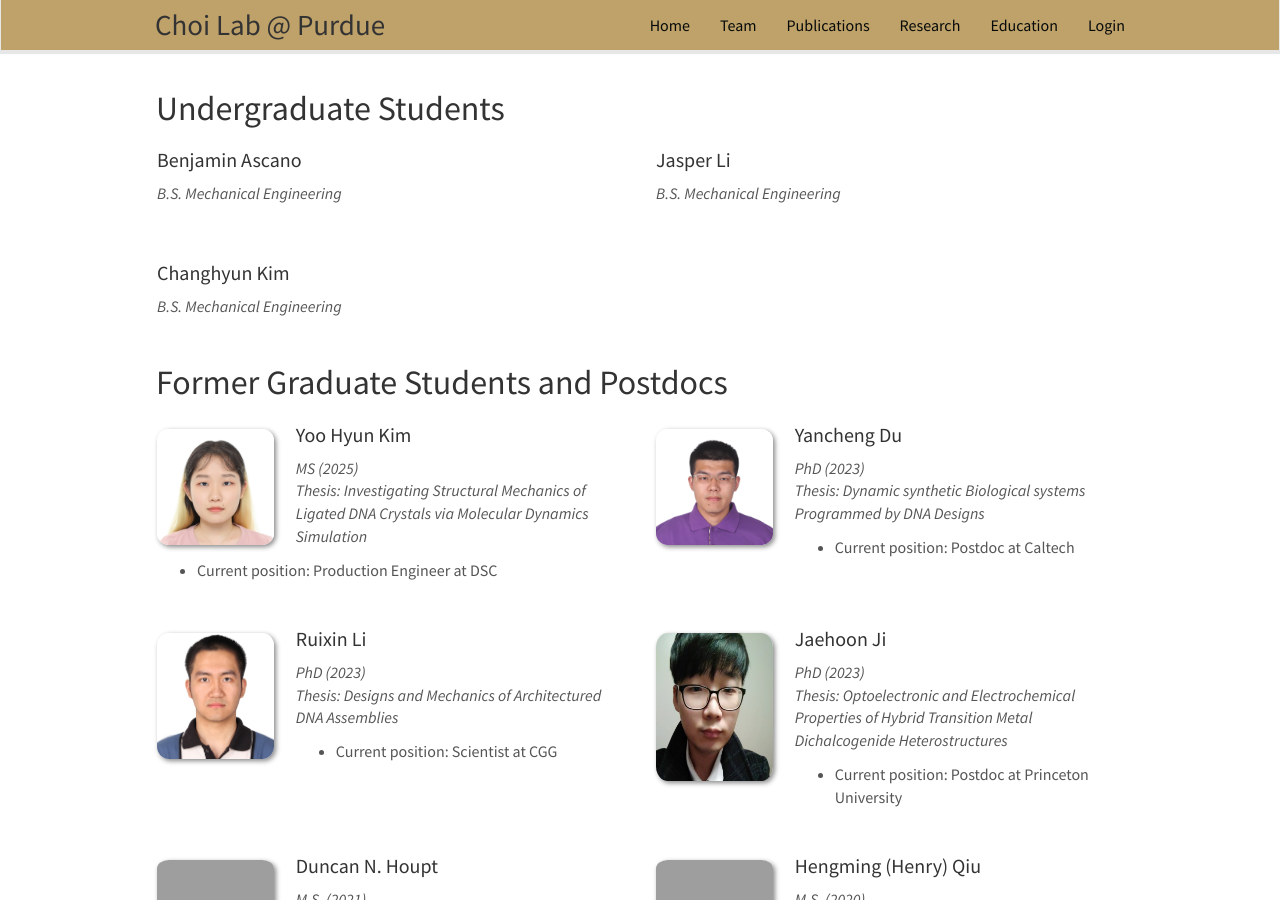
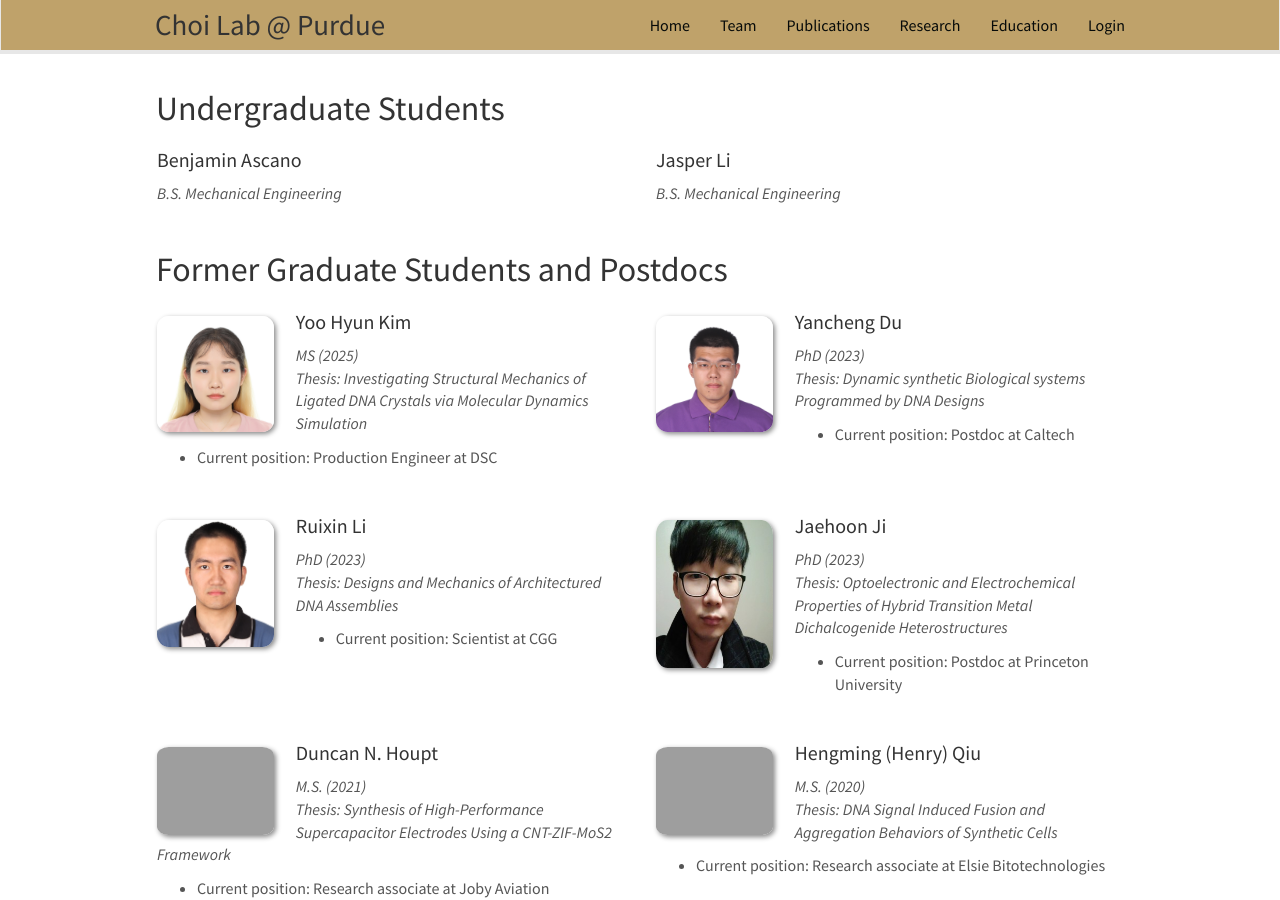
Before and after one commit to choidnalab/choidnalab.github.io, a Jekyll site: the page built from _pages/team.md, in a window 1280 px wide and 900 px high, scrolled down 1007 px. Built offline with Jekyll 4.4.1, drawn with Linux system fonts in a browser that asks for light colours; nearby versions of some CDN libraries.

Commit message:
Delete Changhyun Kim's entry from student data
Removed entry for Changhyun Kim from master_bachelors_students.yml

```diff
--- a/_data/master_bachelors_students.yml
+++ b/_data/master_bachelors_students.yml
@@ -12,10 +12,3 @@
   email:
   number_educ: 0
   education1:
-
-- name: Changhyun Kim
-  photo: nopic.jpg
-  info: B.S. Mechanical Engineering
-  email:
-  number_educ: 0
-  education1:
```
